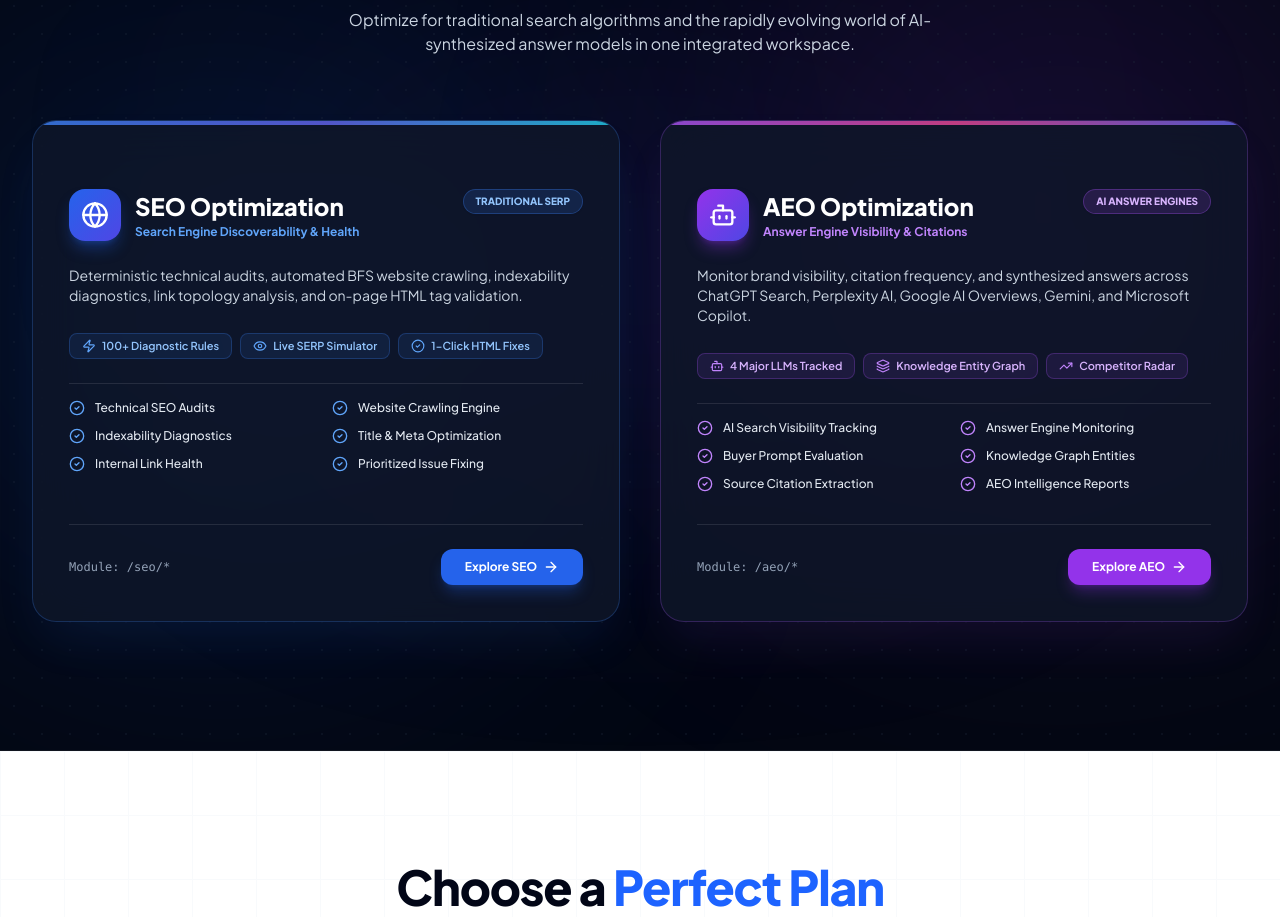
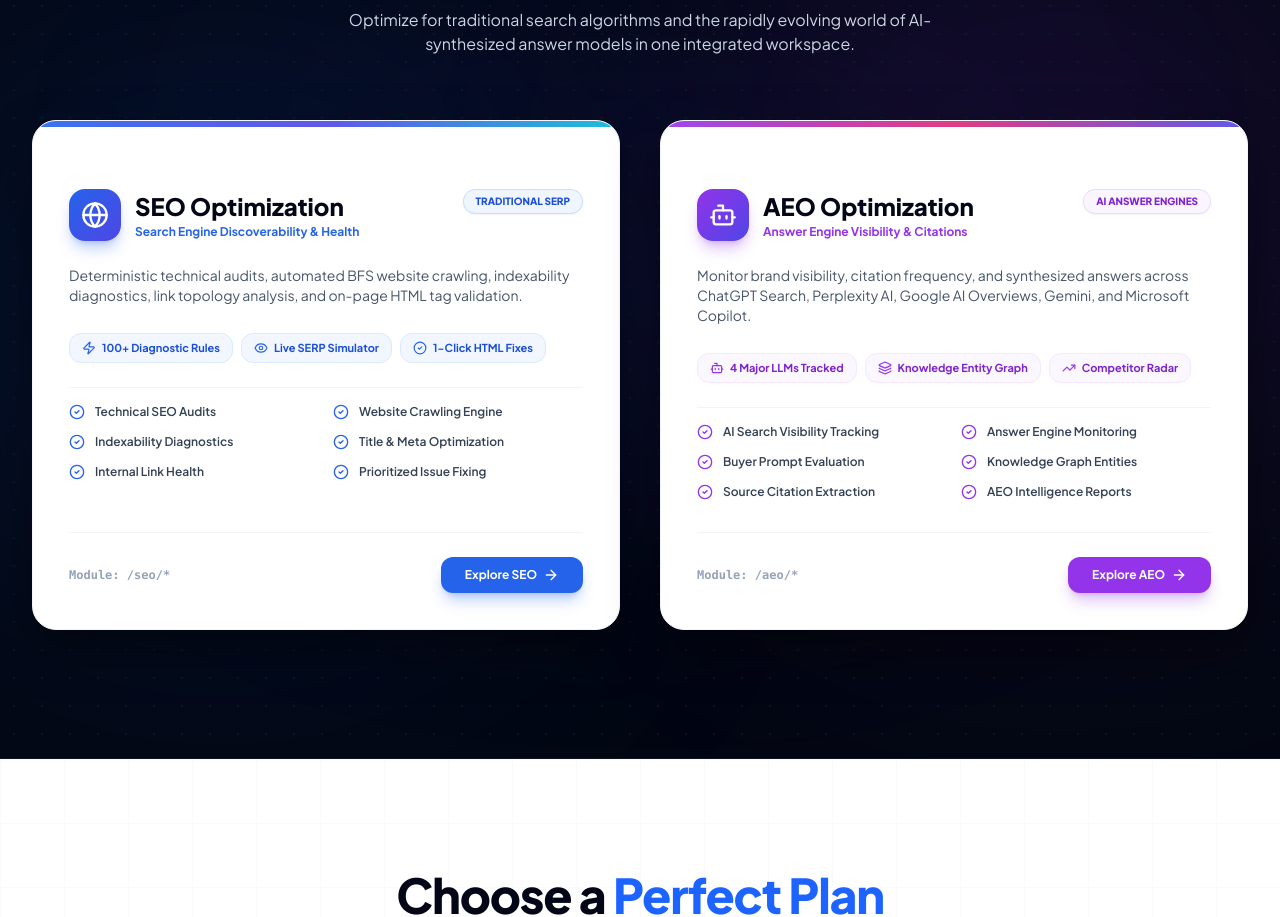
Before and after one commit to MdSaifAliFG/DMOS--SEO-AEO-Optimizer, a Next.js app in the folder frontend/: page / in a window 1280 px wide. Shown: the part 2330-3247 px from the top of the page. Built offline with nearby package versions, Linux system fonts and the light colour scheme.

Commit message:
style: make SEO and AEO engine cards white on dark section background

```diff
--- a/frontend/src/components/landing/SEOAEOSection.tsx
+++ b/frontend/src/components/landing/SEOAEOSection.tsx
@@ -51,88 +51,88 @@
 
         {/* Two Large Side-By-Side Master Engine Cards */}
         <div className="grid grid-cols-1 lg:grid-cols-2 gap-8 lg:gap-10">
-          {/* Card 1: SEO Optimization */}
-          <div className="p-8 sm:p-9 rounded-3xl bg-slate-900/80 backdrop-blur-xl border border-blue-500/25 hover:border-blue-400/80 shadow-2xl shadow-blue-500/10 hover:-translate-y-1.5 transition-all duration-300 flex flex-col justify-between space-y-8 relative overflow-hidden group">
+          {/* Card 1: SEO Optimization (White Card) */}
+          <div className="p-8 sm:p-9 rounded-3xl bg-white text-slate-900 border border-slate-100 shadow-[0_20px_50px_rgba(0,0,0,0.45)] hover:shadow-[0_25px_60px_rgba(29,99,255,0.25)] hover:-translate-y-1.5 transition-all duration-300 flex flex-col justify-between space-y-8 relative overflow-hidden group">
             {/* Top Hover Gradient Accent Bar */}
-            <div className="absolute top-0 inset-x-0 h-1 bg-gradient-to-r from-blue-500 via-indigo-500 to-cyan-400 opacity-80 group-hover:opacity-100 transition-opacity" />
+            <div className="absolute top-0 inset-x-0 h-1.5 bg-gradient-to-r from-blue-600 via-indigo-600 to-cyan-500 opacity-90 group-hover:opacity-100 transition-opacity" />
 
             <div className="space-y-6">
               {/* Header: Icon, Titles & Badge */}
               <div className="flex items-start justify-between gap-4">
                 <div className="flex items-center gap-3.5">
-                  <div className="w-13 h-13 rounded-2xl bg-gradient-to-br from-blue-600 to-indigo-600 flex items-center justify-center text-white shadow-lg shadow-blue-600/35 group-hover:scale-105 transition-transform shrink-0 p-3">
+                  <div className="w-13 h-13 rounded-2xl bg-gradient-to-br from-blue-600 to-indigo-600 flex items-center justify-center text-white shadow-lg shadow-blue-600/30 group-hover:scale-105 transition-transform shrink-0 p-3">
                     <Globe className="w-7 h-7" />
                   </div>
                   <div>
-                    <h3 className="text-xl sm:text-2xl font-black text-white leading-tight">
+                    <h3 className="text-xl sm:text-2xl font-black text-slate-950 leading-tight">
                       SEO Optimization
                     </h3>
-                    <span className="text-xs text-blue-400 font-bold block mt-0.5">
+                    <span className="text-xs text-blue-600 font-bold block mt-0.5">
                       Search Engine Discoverability & Health
                     </span>
                   </div>
                 </div>
 
-                <span className="px-3 py-1 rounded-full text-[10px] font-extrabold uppercase bg-blue-500/15 text-blue-300 border border-blue-500/30 shadow-sm shrink-0">
+                <span className="px-3 py-1 rounded-full text-[10px] font-extrabold uppercase bg-blue-50 text-blue-700 border border-blue-200/80 shadow-xs shrink-0">
                   Traditional SERP
                 </span>
               </div>
 
               {/* Description */}
-              <p className="text-xs sm:text-sm text-slate-300 leading-relaxed font-normal">
+              <p className="text-xs sm:text-sm text-slate-600 leading-relaxed font-normal">
                 Deterministic technical audits, automated BFS website crawling, indexability diagnostics, link topology analysis, and on-page HTML tag validation.
               </p>
 
               {/* Metric Highlights Strip */}
               <div className="flex flex-wrap items-center gap-2 pt-1">
-                <span className="inline-flex items-center gap-1.5 px-3 py-1 rounded-lg bg-blue-500/10 border border-blue-500/25 text-[11px] font-semibold text-blue-300">
-                  <Zap className="w-3.5 h-3.5 text-blue-400" />
+                <span className="inline-flex items-center gap-1.5 px-3 py-1.5 rounded-xl bg-blue-50/80 border border-blue-100 text-[11px] font-bold text-blue-700">
+                  <Zap className="w-3.5 h-3.5 text-blue-600" />
                   100+ Diagnostic Rules
                 </span>
-                <span className="inline-flex items-center gap-1.5 px-3 py-1 rounded-lg bg-blue-500/10 border border-blue-500/25 text-[11px] font-semibold text-blue-300">
-                  <Eye className="w-3.5 h-3.5 text-blue-400" />
+                <span className="inline-flex items-center gap-1.5 px-3 py-1.5 rounded-xl bg-blue-50/80 border border-blue-100 text-[11px] font-bold text-blue-700">
+                  <Eye className="w-3.5 h-3.5 text-blue-600" />
                   Live SERP Simulator
                 </span>
-                <span className="inline-flex items-center gap-1.5 px-3 py-1 rounded-lg bg-blue-500/10 border border-blue-500/25 text-[11px] font-semibold text-blue-300">
-                  <CheckCircle2 className="w-3.5 h-3.5 text-blue-400" />
+                <span className="inline-flex items-center gap-1.5 px-3 py-1.5 rounded-xl bg-blue-50/80 border border-blue-100 text-[11px] font-bold text-blue-700">
+                  <CheckCircle2 className="w-3.5 h-3.5 text-blue-600" />
                   1-Click HTML Fixes
                 </span>
               </div>
 
               {/* Checklist Features */}
-              <div className="grid grid-cols-1 sm:grid-cols-2 gap-3 text-xs text-slate-200 font-medium pt-4 border-t border-white/10">
+              <div className="grid grid-cols-1 sm:grid-cols-2 gap-3.5 text-xs text-slate-700 font-semibold pt-4 border-t border-slate-100">
                 <div className="flex items-center gap-2.5">
-                  <CheckCircle2 className="w-4 h-4 text-blue-400 shrink-0" />
+                  <CheckCircle2 className="w-4 h-4 text-blue-600 shrink-0" />
                   <span>Technical SEO Audits</span>
                 </div>
                 <div className="flex items-center gap-2.5">
-                  <CheckCircle2 className="w-4 h-4 text-blue-400 shrink-0" />
+                  <CheckCircle2 className="w-4 h-4 text-blue-600 shrink-0" />
                   <span>Website Crawling Engine</span>
                 </div>
                 <div className="flex items-center gap-2.5">
-                  <CheckCircle2 className="w-4 h-4 text-blue-400 shrink-0" />
+                  <CheckCircle2 className="w-4 h-4 text-blue-600 shrink-0" />
                   <span>Indexability Diagnostics</span>
                 </div>
                 <div className="flex items-center gap-2.5">
-                  <CheckCircle2 className="w-4 h-4 text-blue-400 shrink-0" />
+                  <CheckCircle2 className="w-4 h-4 text-blue-600 shrink-0" />
                   <span>Title & Meta Optimization</span>
                 </div>
                 <div className="flex items-center gap-2.5">
-                  <CheckCircle2 className="w-4 h-4 text-blue-400 shrink-0" />
+                  <CheckCircle2 className="w-4 h-4 text-blue-600 shrink-0" />
                   <span>Internal Link Health</span>
                 </div>
                 <div className="flex items-center gap-2.5">
-                  <CheckCircle2 className="w-4 h-4 text-blue-400 shrink-0" />
+                  <CheckCircle2 className="w-4 h-4 text-blue-600 shrink-0" />
                   <span>Prioritized Issue Fixing</span>
                 </div>
               </div>
             </div>
 
             {/* Card Footer: Monospace Path + Action Button */}
-            <div className="pt-6 border-t border-white/10 flex items-center justify-between">
-              <span className="text-xs text-slate-400 font-mono font-medium">Module: /seo/*</span>
+            <div className="pt-6 border-t border-slate-100 flex items-center justify-between">
+              <span className="text-xs text-slate-400 font-mono font-semibold">Module: /seo/*</span>
               <Link href={isAuthenticated ? "/seo/dashboard" : "/login"}>
-                <button className="px-6 py-2.5 rounded-xl bg-blue-600 hover:bg-blue-500 text-white font-bold text-xs shadow-lg shadow-blue-600/30 hover:scale-105 active:scale-95 transition-all flex items-center gap-1.5 cursor-pointer">
+                <button className="px-6 py-2.5 rounded-xl bg-blue-600 hover:bg-blue-700 text-white font-bold text-xs shadow-lg shadow-blue-600/30 hover:scale-105 active:scale-95 transition-all flex items-center gap-1.5 cursor-pointer">
                   <span>Explore SEO</span>
                   <ArrowRight className="w-4 h-4" />
                 </button>
@@ -140,88 +140,88 @@
             </div>
           </div>
 
-          {/* Card 2: AEO Optimization */}
-          <div className="p-8 sm:p-9 rounded-3xl bg-slate-900/80 backdrop-blur-xl border border-purple-500/25 hover:border-purple-400/80 shadow-2xl shadow-purple-500/10 hover:-translate-y-1.5 transition-all duration-300 flex flex-col justify-between space-y-8 relative overflow-hidden group">
+          {/* Card 2: AEO Optimization (White Card) */}
+          <div className="p-8 sm:p-9 rounded-3xl bg-white text-slate-900 border border-slate-100 shadow-[0_20px_50px_rgba(0,0,0,0.45)] hover:shadow-[0_25px_60px_rgba(168,85,247,0.25)] hover:-translate-y-1.5 transition-all duration-300 flex flex-col justify-between space-y-8 relative overflow-hidden group">
             {/* Top Hover Gradient Accent Bar */}
-            <div className="absolute top-0 inset-x-0 h-1 bg-gradient-to-r from-purple-500 via-pink-500 to-indigo-500 opacity-80 group-hover:opacity-100 transition-opacity" />
+            <div className="absolute top-0 inset-x-0 h-1.5 bg-gradient-to-r from-purple-600 via-pink-600 to-indigo-600 opacity-90 group-hover:opacity-100 transition-opacity" />
 
             <div className="space-y-6">
               {/* Header: Icon, Titles & Badge */}
               <div className="flex items-start justify-between gap-4">
                 <div className="flex items-center gap-3.5">
-                  <div className="w-13 h-13 rounded-2xl bg-gradient-to-br from-purple-600 to-indigo-600 flex items-center justify-center text-white shadow-lg shadow-purple-600/35 group-hover:scale-105 transition-transform shrink-0 p-3">
+                  <div className="w-13 h-13 rounded-2xl bg-gradient-to-br from-purple-600 to-indigo-600 flex items-center justify-center text-white shadow-lg shadow-purple-600/30 group-hover:scale-105 transition-transform shrink-0 p-3">
                     <Bot className="w-7 h-7" />
                   </div>
                   <div>
-                    <h3 className="text-xl sm:text-2xl font-black text-white leading-tight">
+                    <h3 className="text-xl sm:text-2xl font-black text-slate-950 leading-tight">
                       AEO Optimization
                     </h3>
-                    <span className="text-xs text-purple-400 font-bold block mt-0.5">
+                    <span className="text-xs text-purple-600 font-bold block mt-0.5">
                       Answer Engine Visibility & Citations
                     </span>
                   </div>
                 </div>
 
-                <span className="px-3 py-1 rounded-full text-[10px] font-extrabold uppercase bg-purple-500/15 text-purple-300 border border-purple-500/30 shadow-sm shrink-0">
+                <span className="px-3 py-1 rounded-full text-[10px] font-extrabold uppercase bg-purple-50 text-purple-700 border border-purple-200/80 shadow-xs shrink-0">
                   AI Answer Engines
                 </span>
               </div>
 
               {/* Description */}
-              <p className="text-xs sm:text-sm text-slate-300 leading-relaxed font-normal">
+              <p className="text-xs sm:text-sm text-slate-600 leading-relaxed font-normal">
                 Monitor brand visibility, citation frequency, and synthesized answers across ChatGPT Search, Perplexity AI, Google AI Overviews, Gemini, and Microsoft Copilot.
               </p>
 
               {/* Metric Highlights Strip */}
               <div className="flex flex-wrap items-center gap-2 pt-1">
-                <span className="inline-flex items-center gap-1.5 px-3 py-1 rounded-lg bg-purple-500/10 border border-purple-500/25 text-[11px] font-semibold text-purple-300">
-                  <Bot className="w-3.5 h-3.5 text-purple-400" />
+                <span className="inline-flex items-center gap-1.5 px-3 py-1.5 rounded-xl bg-purple-50/80 border border-purple-100 text-[11px] font-bold text-purple-700">
+                  <Bot className="w-3.5 h-3.5 text-purple-600" />
                   4 Major LLMs Tracked
                 </span>
-                <span className="inline-flex items-center gap-1.5 px-3 py-1 rounded-lg bg-purple-500/10 border border-purple-500/25 text-[11px] font-semibold text-purple-300">
-                  <Layers className="w-3.5 h-3.5 text-purple-400" />
+                <span className="inline-flex items-center gap-1.5 px-3 py-1.5 rounded-xl bg-purple-50/80 border border-purple-100 text-[11px] font-bold text-purple-700">
+                  <Layers className="w-3.5 h-3.5 text-purple-600" />
                   Knowledge Entity Graph
                 </span>
-                <span className="inline-flex items-center gap-1.5 px-3 py-1 rounded-lg bg-purple-500/10 border border-purple-500/25 text-[11px] font-semibold text-purple-300">
-                  <TrendingUp className="w-3.5 h-3.5 text-purple-400" />
+                <span className="inline-flex items-center gap-1.5 px-3 py-1.5 rounded-xl bg-purple-50/80 border border-purple-100 text-[11px] font-bold text-purple-700">
+                  <TrendingUp className="w-3.5 h-3.5 text-purple-600" />
                   Competitor Radar
                 </span>
               </div>
 
               {/* Checklist Features */}
-              <div className="grid grid-cols-1 sm:grid-cols-2 gap-3 text-xs text-slate-200 font-medium pt-4 border-t border-white/10">
+              <div className="grid grid-cols-1 sm:grid-cols-2 gap-3.5 text-xs text-slate-700 font-semibold pt-4 border-t border-slate-100">
                 <div className="flex items-center gap-2.5">
-                  <CheckCircle2 className="w-4 h-4 text-purple-400 shrink-0" />
+                  <CheckCircle2 className="w-4 h-4 text-purple-600 shrink-0" />
                   <span>AI Search Visibility Tracking</span>
                 </div>
                 <div className="flex items-center gap-2.5">
-                  <CheckCircle2 className="w-4 h-4 text-purple-400 shrink-0" />
+                  <CheckCircle2 className="w-4 h-4 text-purple-600 shrink-0" />
                   <span>Answer Engine Monitoring</span>
                 </div>
                 <div className="flex items-center gap-2.5">
-                  <CheckCircle2 className="w-4 h-4 text-purple-400 shrink-0" />
+                  <CheckCircle2 className="w-4 h-4 text-purple-600 shrink-0" />
                   <span>Buyer Prompt Evaluation</span>
                 </div>
                 <div className="flex items-center gap-2.5">
-                  <CheckCircle2 className="w-4 h-4 text-purple-400 shrink-0" />
+                  <CheckCircle2 className="w-4 h-4 text-purple-600 shrink-0" />
                   <span>Knowledge Graph Entities</span>
                 </div>
                 <div className="flex items-center gap-2.5">
-                  <CheckCircle2 className="w-4 h-4 text-purple-400 shrink-0" />
+                  <CheckCircle2 className="w-4 h-4 text-purple-600 shrink-0" />
                   <span>Source Citation Extraction</span>
                 </div>
                 <div className="flex items-center gap-2.5">
-                  <CheckCircle2 className="w-4 h-4 text-purple-400 shrink-0" />
+                  <CheckCircle2 className="w-4 h-4 text-purple-600 shrink-0" />
                   <span>AEO Intelligence Reports</span>
                 </div>
               </div>
             </div>
 
             {/* Card Footer: Monospace Path + Action Button */}
-            <div className="pt-6 border-t border-white/10 flex items-center justify-between">
-              <span className="text-xs text-slate-400 font-mono font-medium">Module: /aeo/*</span>
+            <div className="pt-6 border-t border-slate-100 flex items-center justify-between">
+              <span className="text-xs text-slate-400 font-mono font-semibold">Module: /aeo/*</span>
               <Link href={isAuthenticated ? "/aeo/dashboard" : "/login"}>
-                <button className="px-6 py-2.5 rounded-xl bg-purple-600 hover:bg-purple-500 text-white font-bold text-xs shadow-lg shadow-purple-600/30 hover:scale-105 active:scale-95 transition-all flex items-center gap-1.5 cursor-pointer">
+                <button className="px-6 py-2.5 rounded-xl bg-purple-600 hover:bg-purple-700 text-white font-bold text-xs shadow-lg shadow-purple-600/30 hover:scale-105 active:scale-95 transition-all flex items-center gap-1.5 cursor-pointer">
                   <span>Explore AEO</span>
                   <ArrowRight className="w-4 h-4" />
                 </button>
```
Also changed, not shown: 1 other file (tests, documents, lock files or other folders).
